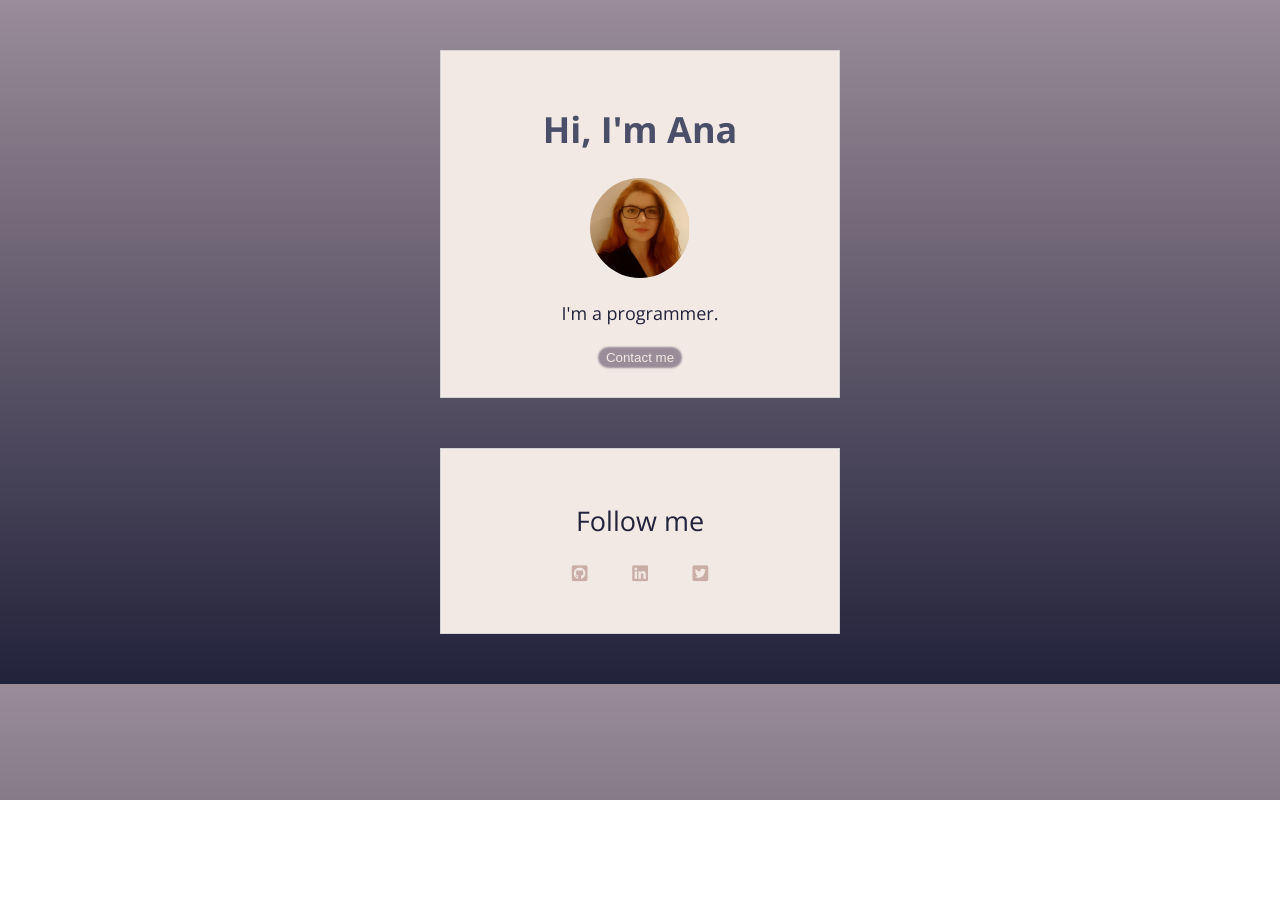
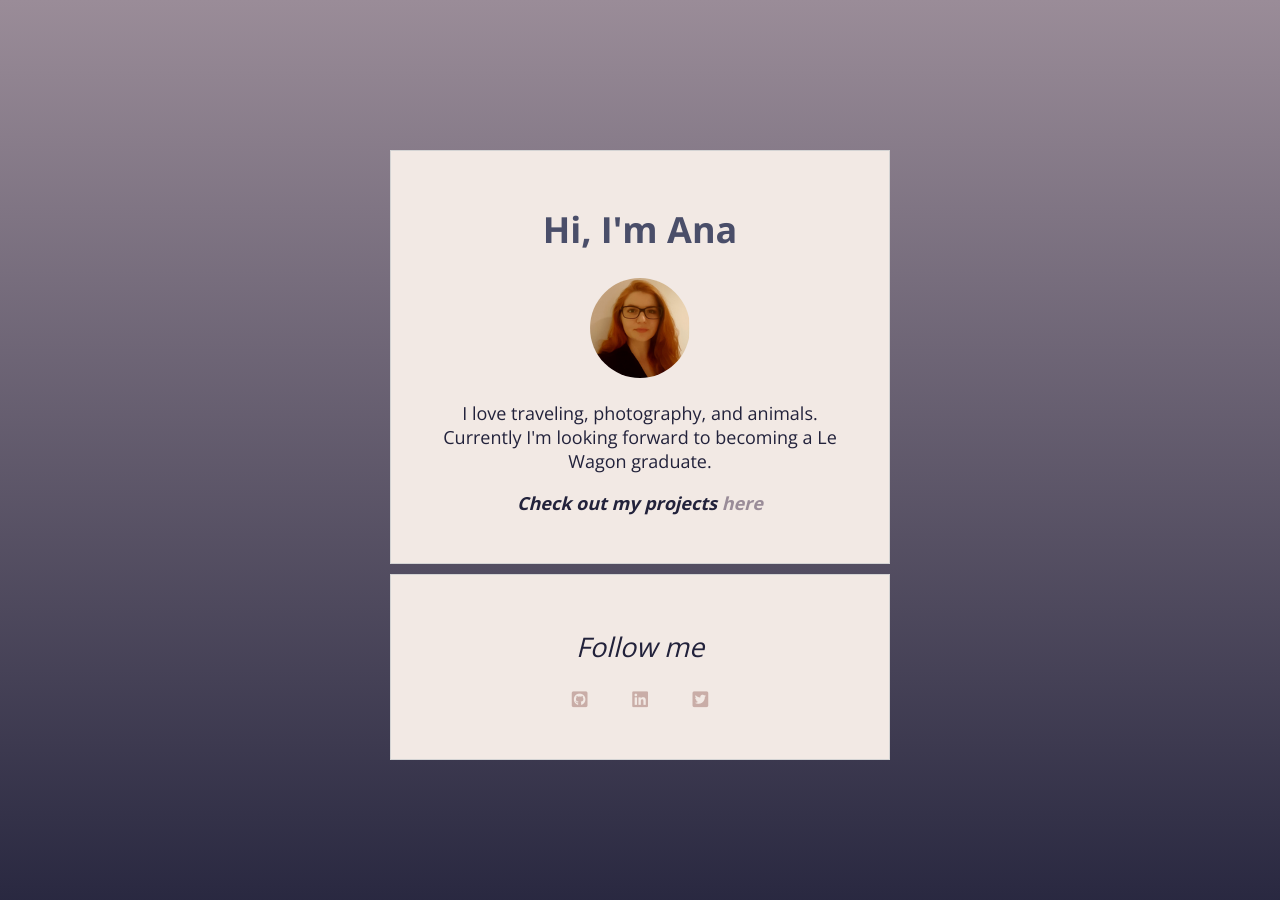
Before and after one commit to AMikic33/profile, a plain HTML site: page index.html in a window 1280 px wide. Before the commit the page ends 800 px from the top, so only its background shows below. Drawn offline with nearby package versions, Linux system fonts and the light colour scheme.

Commit message:
adding changes to profile

```diff
--- a/index.html
+++ b/index.html
@@ -10,13 +10,15 @@
   </head>
   <body>
     <div class = "container">
-      <div class = "card">
+      <div class = "main-card">
         <h1>Hi, I'm Ana </h1>
         <img src="images/profile_pic.png" id="pic" width="100px" alt="Ana Mikic">
-        <p>I'm a programmer.</p>
-        <button type="button" class="button">Contact me</button>
+        <p>I love traveling, photography, and animals. Currently I'm looking forward to becoming a Le Wagon graduate.</p>
+        <p><em><strong>Check out my projects
+          <a href="https://github.com/AMikic33" target="_blank" class="projects">here</a>
+        </p>
       </div>
-      <div class = "card">
+      <div class = "follow-card">
         <h2>Follow me</h2>
         <ul class="list-inline">
           <li>
--- a/style.css
+++ b/style.css
@@ -6,6 +6,7 @@
   font-size: 18px;
   color: #22223b;
   line-height: normal;
+  height: 100vh;
   background: linear-gradient(to bottom, #9a8c98 0%, #22223b 100%);
 }
 
@@ -26,25 +27,29 @@
   border-radius: 50%;
 }
 
-.button {
-  background-color: #9a8c98;
-  border: none;
-  color: #f2e9e4;
-  border-radius: 15px;
-  box-shadow: 0px 0px 2px 2px #9a8c98;
+.projects {
+  color: #9a8c98;
 }
 
-.button:hover {
-  background-color:#4a4e69;
+.projects:hover {
+  color:#4a4e69;
   transition: 0.7s;
 }
 
 
-.card {
+.main-card {
+  text-align: center;
+  background: #f2e9e4;
+  margin-top: 30%;
+  padding: 30px;
+  border: 1px solid lightgrey;
+}
+
+.follow-card {
   text-align: center;
   background: #f2e9e4;
   padding: 30px;
-  margin: 50px;
+  margin-top: 10px;
   border: 1px solid lightgrey;
 }
 
```
